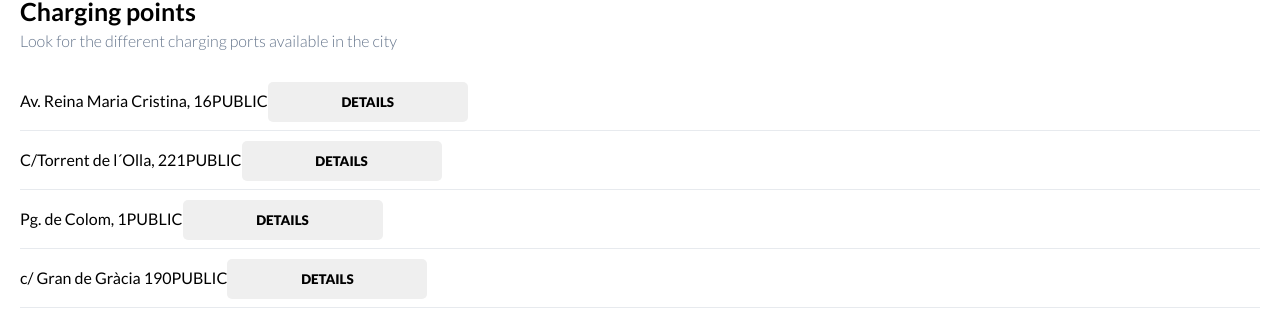
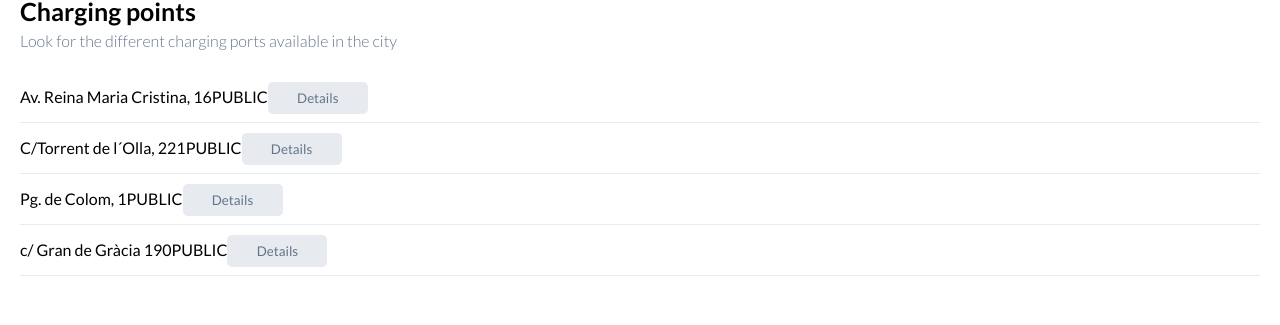
Before and after one commit to augusto-gs/ReCharge-BCN, a React (Vite) app: page /home in a window 1280 px wide. Shown: the part 616-941 px from the top of the page. After the commit the page ends 912 px from the top, so only its background shows below. Built offline with nearby package versions, Linux system fonts and the light colour scheme.

Commit message:
Add styles for button

```diff
--- a/src/components/Button/ButtonStyled.ts
+++ b/src/components/Button/ButtonStyled.ts
@@ -6,9 +6,25 @@ const ButtonStyled = styled.button`
   height: 40px;
   border-radius: 5px;
   font-family: inherit;
-  text-transform: uppercase;
-  font-style: bold;
   font-weight: 900;
+
+  &.button {
+    &--hero {
+      text-transform: uppercase;
+    }
+
+    &--detail {
+      background-color: #e7eaee;
+      width: 100px;
+      height: 32px;
+      font-weight: 400;
+      color: #64748b;
+
+      &::first-letter {
+        text-transform: uppercase;
+      }
+    }
+  }
 `;
 
 export default ButtonStyled;
```
